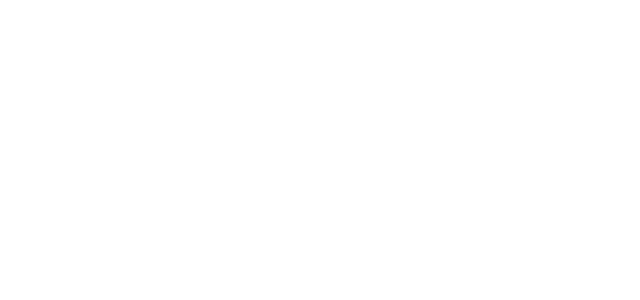
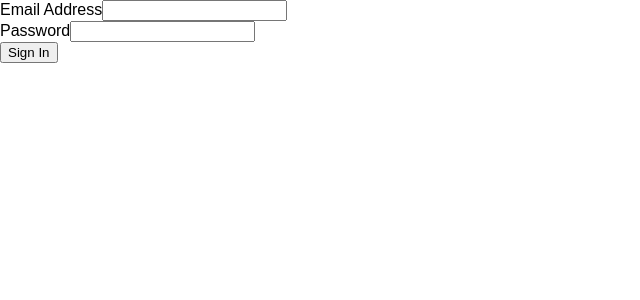
Before and after one commit to KonstantinStoyanov/wms, a React (Create React App) app: page /login in a window 1280 px wide. Shown: the top 300 px of the page, without its empty margins (0-640 px from the left). Built offline with nearby package versions, Linux system fonts and the light colour scheme; no server answers.

Commit message:
add firebase

```diff
--- a/package.json
+++ b/package.json
@@ -6,6 +6,7 @@
     "@testing-library/jest-dom": "^5.16.4",
     "@testing-library/react": "^13.3.0",
     "@testing-library/user-event": "^13.5.0",
+    "firebase": "^9.9.1",
     "react": "^18.2.0",
     "react-dom": "^18.2.0",
     "react-router-dom": "^6.3.0",
--- a/src/App.js
+++ b/src/App.js
@@ -6,10 +6,12 @@
 import FindProduct from "./components/FindProduct/FindProduct";
 import Login from "./components/Login/Login";
 import "./wms.css";
+import { AuthContextProvider } from "./context/AuthContext";
 
 function App() {
   return (
     <div className="container">
+      <AuthContextProvider>
         <Routes>
           <Route path="/login" element={<Login />} />
           <Route path="/" element={<Home />} />
@@ -37,6 +39,7 @@
         element={<GameDetails games={games} addComment={addComment} />}
       /> */}
         </Routes>
+      </AuthContextProvider>
     </div>
   );
 }
--- a/src/components/Home/Home.js
+++ b/src/components/Home/Home.js
@@ -1,6 +1,9 @@
 import { Link } from "react-router-dom";
 import "../../wms.css";
+import { UserAuth } from "../../context/AuthContext";
 const Home = () => {
+  const { user } = UserAuth();
+  console.log(user);
   return (
     <main id="wms-index" className="wms-index">
       <div className="header">
--- a/src/components/Login/Login.js
+++ b/src/components/Login/Login.js
@@ -1,4 +1,49 @@
+import React, { useState } from "react";
+import { Link, useNavigate } from "react-router-dom";
+import { UserAuth } from "../../context/AuthContext";
+
 const Login = () => {
-  return <h1>Hello World</h1>;
+  const [email, setEmail] = useState("");
+  const [password, setPassword] = useState("");
+  const [error, setError] = useState("");
+  const navigate = useNavigate();
+  const { signIn } = UserAuth();
+
+  const handleSubmit = async (e) => {
+    e.preventDefault();
+    setError("");
+    try {
+      await signIn(email, password);
+      navigate("/account");
+    } catch (e) {
+      setError(e.message);
+      console.log(e.message);
+    }
+  };
+
+  return (
+    <form onSubmit={handleSubmit}>
+      <div className="flex flex-col py-2">
+        <label className="py-2 font-medium">Email Address</label>
+        <input
+          onChange={(e) => setEmail(e.target.value)}
+          className="border p-3"
+          type="email"
+        />
+      </div>
+      <div className="flex flex-col py-2">
+        <label className="py-2 font-medium">Password</label>
+        <input
+          onChange={(e) => setPassword(e.target.value)}
+          className="border p-3"
+          type="password"
+        />
+      </div>
+      <button className="border border-blue-500 bg-blue-600 hover:bg-blue-500 w-full p-4 my-2 text-white">
+        Sign In
+      </button>
+    </form>
+  );
 };
+
 export default Login;
--- /dev/null
+++ b/src/context/AuthContext.js
@@ -0,0 +1,46 @@
+import { createContext, useContext, useEffect, useState } from "react";
+import {
+  createUserWithEmailAndPassword,
+  signInWithEmailAndPassword,
+  signOut,
+  onAuthStateChanged,
+} from "firebase/auth";
+import { auth } from "../firebase.js";
+
+const UserContext = createContext();
+
+export const AuthContextProvider = ({ children }) => {
+  const [user, setUser] = useState({});
+
+  const createUser = (email, password) => {
+    return createUserWithEmailAndPassword(auth, email, password);
+  };
+
+  const signIn = (email, password) => {
+    return signInWithEmailAndPassword(auth, email, password);
+  };
+
+  const logout = () => {
+    return signOut(auth);
+  };
+
+  useEffect(() => {
+    const unsubscribe = onAuthStateChanged(auth, (currentUser) => {
+      console.log(currentUser);
+      setUser(currentUser);
+    });
+    return () => {
+      unsubscribe();
+    };
+  }, []);
+
+  return (
+    <UserContext.Provider value={{ createUser, user, logout, signIn }}>
+      {children}
+    </UserContext.Provider>
+  );
+};
+
+export const UserAuth = () => {
+  return useContext(UserContext);
+};
--- /dev/null
+++ b/src/firebase.js
@@ -0,0 +1,24 @@
+// Import the functions you need from the SDKs you need
+import { initializeApp } from "firebase/app";
+import { getAuth } from "firebase/auth";
+// TODO: Add SDKs for Firebase products that you want to use
+// https://firebase.google.com/docs/web/setup#available-libraries
+
+// Your web app's Firebase configuration
+// For Firebase JS SDK v7.20.0 and later, measurementId is optional
+const firebaseConfig = {
+  apiKey: "AIzaSyC1aJgl0uTH7aT_uJDy0yR9JXqFozMUHD8",
+  authDomain: "warehouse-management-sys-c95e2.firebaseapp.com",
+  databaseURL:
+    "https://warehouse-management-sys-c95e2-default-rtdb.europe-west1.firebasedatabase.app",
+  projectId: "warehouse-management-sys-c95e2",
+  storageBucket: "warehouse-management-sys-c95e2.appspot.com",
+  messagingSenderId: "723641305053",
+  appId: "1:723641305053:web:de9e035b6f12d6fe875834",
+  measurementId: "G-ZRFGFNK2G0",
+};
+
+// Initialize Firebase
+const app = initializeApp(firebaseConfig);
+export const auth = getAuth(app);
+export default app;
```
Also changed, not shown: 1 other file (tests, documents, lock files or other folders). Lines whose indentation alone changed are shown as unchanged.
